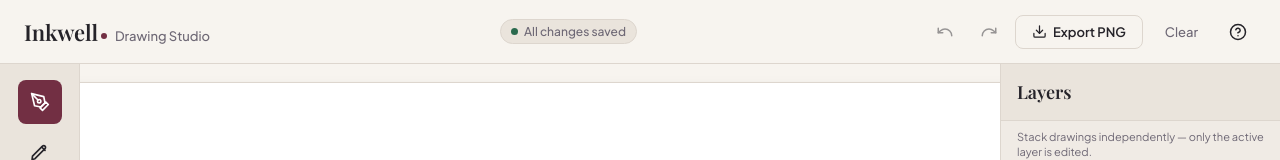
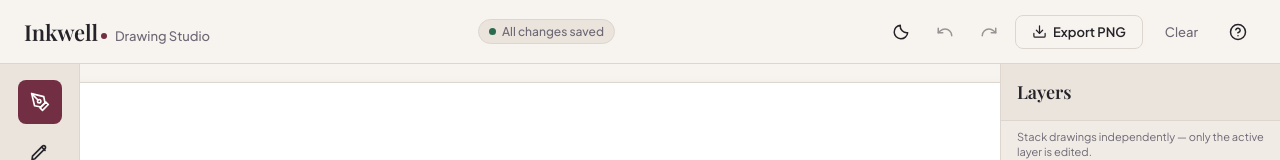
Before and after one commit to beella5/inkwell, a React (Vite) app: page / in a window 1280 px wide. Shown: the top 160 px of the page. Built offline with nearby package versions, Linux system fonts and the light colour scheme; a web font is replaced by a local one.

Commit message:
Add theme toggle button to TopBar component

```diff
--- a/src/components/TopBar.jsx
+++ b/src/components/TopBar.jsx
@@ -9,6 +9,8 @@ export default function TopBar({
   onExport,
   onClear,
   onOpenShortcuts,
+  theme,
+  onToggleTheme,
 }) {
   const getStatusText = () => {
     switch (saveStatus) {
@@ -42,6 +44,46 @@ export default function TopBar({
       </div>
 
       <div className="topbar-right">
+        <button
+  className="btn-icon"
+  title={`Current theme: ${theme}. Click to change theme.`}
+  aria-label={`Current theme: ${theme}. Click to change theme.`}
+  onClick={onToggleTheme}
+>
+  {theme === 'light' ? (
+    // Moon icon
+    <svg
+      width="18"
+      height="18"
+      viewBox="0 0 24 24"
+      fill="none"
+      stroke="currentColor"
+      strokeWidth="2"
+      strokeLinecap="round"
+      strokeLinejoin="round"
+    >
+      <path d="M20.9 13A9 9 0 0 1 11 3.1 9 9 0 1 0 20.9 13Z" />
+    </svg>
+  ) : theme === 'dark' ? (
+    // Sun icon
+    <svg
+      width="18"
+      height="18"
+      viewBox="0 0 24 24"
+      fill="none"
+      stroke="currentColor"
+      strokeWidth="2"
+      strokeLinecap="round"
+      strokeLinejoin="round"
+    >
+      <circle cx="12" cy="12" r="4" />
+      <path d="M12 2v2M12 20v2M4.93 4.93l1.42 1.42M17.65 17.65l1.42 1.42M2 12h2M20 12h2M4.93 19.07l1.42-1.42M17.65 6.35l1.42-1.42" />
+    </svg>
+  ) : (
+    // Pink theme icon
+    <span style={{ fontSize: '18px' }}>🌸</span>
+  )}
+</button>
         <button
           className="btn-icon"
           title="Undo (Ctrl+Z)"
```
